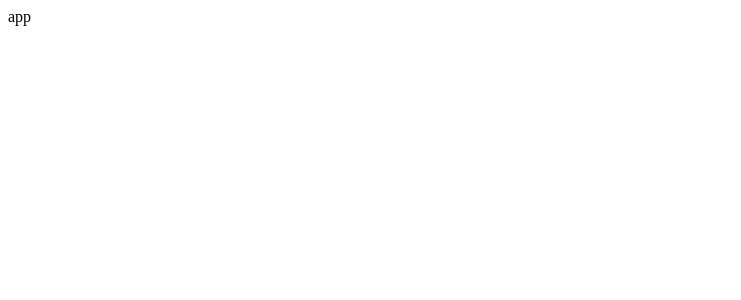
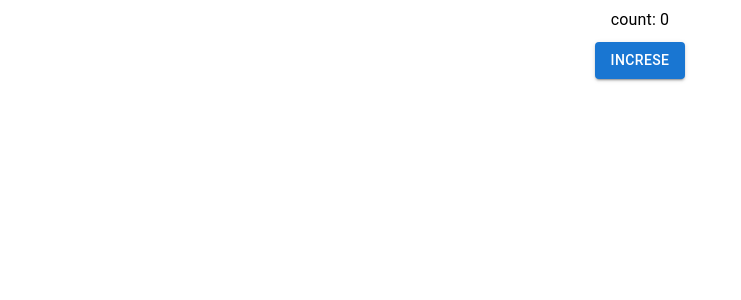
Before and after one commit to mista3/protteykbd-front-end, a React (Vite) app: page / in a window 1280 px wide. Shown: the top 300 px of the page, without its empty margins (0-741 px from the left). Built offline with nearby package versions, Linux system fonts and the light colour scheme.

Commit message:
add MaterialUI

```diff
--- a/package.json
+++ b/package.json
@@ -9,6 +9,9 @@
     "preview": "vite preview"
   },
   "dependencies": {
+    "@emotion/react": "^11.10.4",
+    "@emotion/styled": "^11.10.4",
+    "@mui/material": "^5.10.5",
     "react": "^18.2.0",
     "react-dom": "^18.2.0"
   },
--- a/src/App.tsx
+++ b/src/App.tsx
@@ -1,9 +1,22 @@
-import React from 'react';
+import {Button, Typography} from '@mui/material';
+import Grid from '@mui/material/Unstable_Grid2';
+import React, {useState} from 'react';
 
 export default function App() {
+	const [count, setCount] = useState(0);
+
+	const gridItemSx = {display: 'flex', justifyContent: 'center'};
+
 	return (
-		<div>
-			app
-		</div>
+		<Grid container sx={{margin: 'auto'}}>
+			<Grid xs={12} sx={gridItemSx}>
+				<Typography>count: {count}</Typography>
+			</Grid>
+			<Grid xs={12} sx={gridItemSx}>
+				<Button variant='contained' sx={{margin: '10px'}} onClick={() => {
+					setCount(count + 1);
+				}}>increse</Button>
+			</Grid>
+		</Grid>
 	);
 }
```
Also changed, not shown: .eslintrc.cjs, 2 other files (tests, documents, lock files or other folders).
